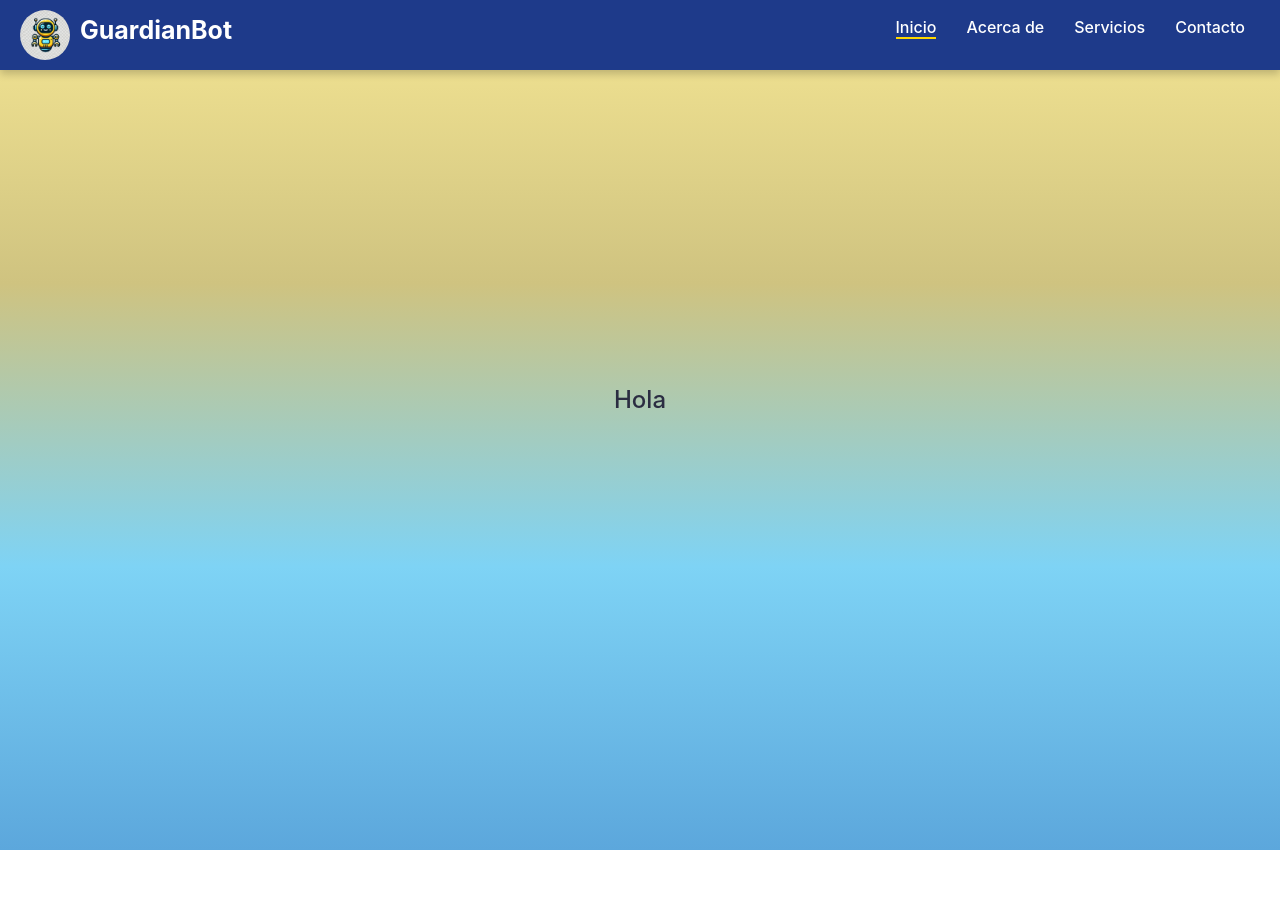
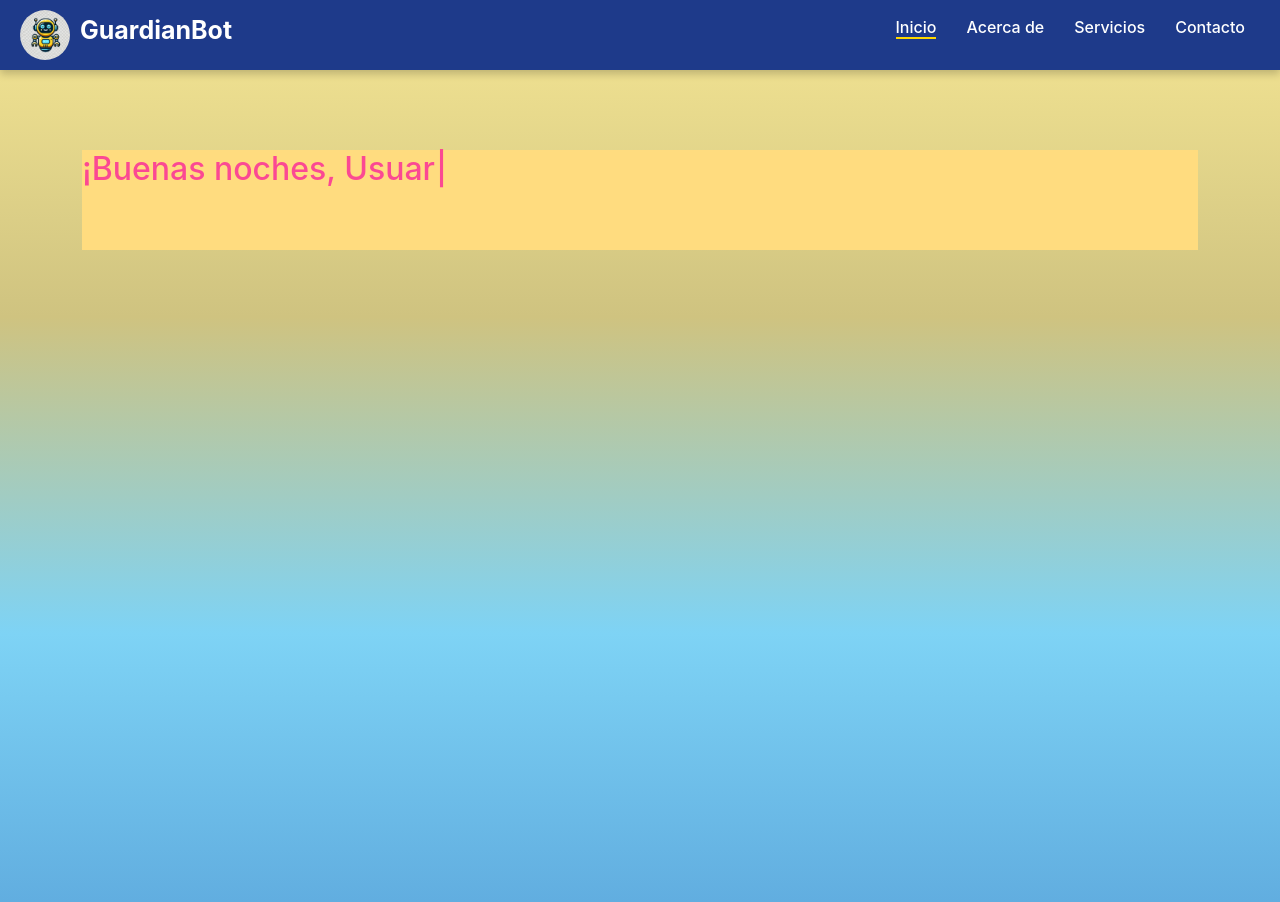
Before and after one commit to dulce2130/robot_iot, a React (Create React App) app in the folder FrontEnd/proyecto/: page /inicio in a window 1280 px wide. Shown: the top 902 px of the page. Before the commit the page ends 850 px from the top, so only its background shows below. Built offline with nearby package versions, Linux system fonts and the light colour scheme.

Commit message:
Add saludo

```diff
--- a/FrontEnd/proyecto/package.json
+++ b/FrontEnd/proyecto/package.json
@@ -12,6 +12,7 @@
     "react-dom": "^18.3.1",
     "react-router-dom": "^6.27.0",
     "react-scripts": "^5.0.1",
+    "typewriter-effect": "^2.21.0",
     "web-vitals": "^2.1.4"
   },
   "scripts": {
--- /dev/null
+++ b/FrontEnd/proyecto/src/css/inicio.css
@@ -0,0 +1,13 @@
+.container{
+    margin-top: 150px;
+    width: 100%;
+}
+#typewriter{
+    margin-top: 5px;
+}
+
+.txt-inicial{
+    margin-top: 150px;
+    background: #FFDC7F;
+    height: 100px;
+}
--- a/FrontEnd/proyecto/src/funciones/funciones.js
+++ b/FrontEnd/proyecto/src/funciones/funciones.js
@@ -0,0 +1,22 @@
+import Typewriter from 'typewriter-effect/dist/core';
+
+const typewriterEffect = (nombre, saludo) => {
+  let app = document.getElementById('typewriter');
+
+  if (app) {
+    let typewriter = new Typewriter(app, {
+      loop: true,
+      delay: 75,
+      cursor: "<span style='color: #fb4993;'>|</span>",
+    });
+
+    typewriter
+      .pauseFor(2500)
+      .typeString(`<span style="color: #fb4993;">${saludo}, ${nombre || "Usuario"}!</span>`)
+      .pauseFor(200)
+      .deleteChars((saludo.length + (nombre ? nombre.length + 2 : 8)))
+      .start();
+  }
+};
+
+export default typewriterEffect;
--- a/FrontEnd/proyecto/src/pages/InicioUser.js
+++ b/FrontEnd/proyecto/src/pages/InicioUser.js
@@ -1,29 +1,36 @@
-import { useState, useEffect, useContext } from 'react';
-import axios from 'axios';
-import { Link, useNavigate } from 'react-router-dom';
+import { useEffect, useContext } from 'react';
 import { AuthContext } from '../context/AuthContext';
-import NavBar from "../components/NavBar.js"
+import "../css/inicio.css";
+import typewriterEffect from '../funciones/funciones.js';
+import NavBar from "../components/NavBar.js";
 
 const Inicio = () => {
-
-    const { user, logout } = useContext(AuthContext);
+  const { user } = useContext(AuthContext);
   const nombre = user?.nombre;
 
+  const getSaludo = () => {
+    const hora = new Date().getHours();
+    if (hora >= 6 && hora < 12) return "¡Buenos días";
+    if (hora >= 12 && hora < 18) return "¡Buenas tardes";
+    return "¡Buenas noches";
+  };
+
+  useEffect(() => {
+    const saludo = getSaludo();
+    typewriterEffect(nombre, saludo);
+  }, [nombre]);
 
   return (
     <>
-
       <NavBar showMenu={true} />
 
-            <div className='contenedor'>
-                <div>
-                    <h1>Hola {nombre}</h1>
+      <div className='container'>
+        <div className='txt-inicial'>
+          <h2 className="text-primary mb-4" id="typewriter"></h2>
         </div>
-
       </div>
-
     </>
-    )
-}
+  );
+};
 
 export default Inicio;
```
Also changed, not shown: 1 other file (tests, documents, lock files or other folders). Lines whose indentation alone changed are shown as unchanged.
